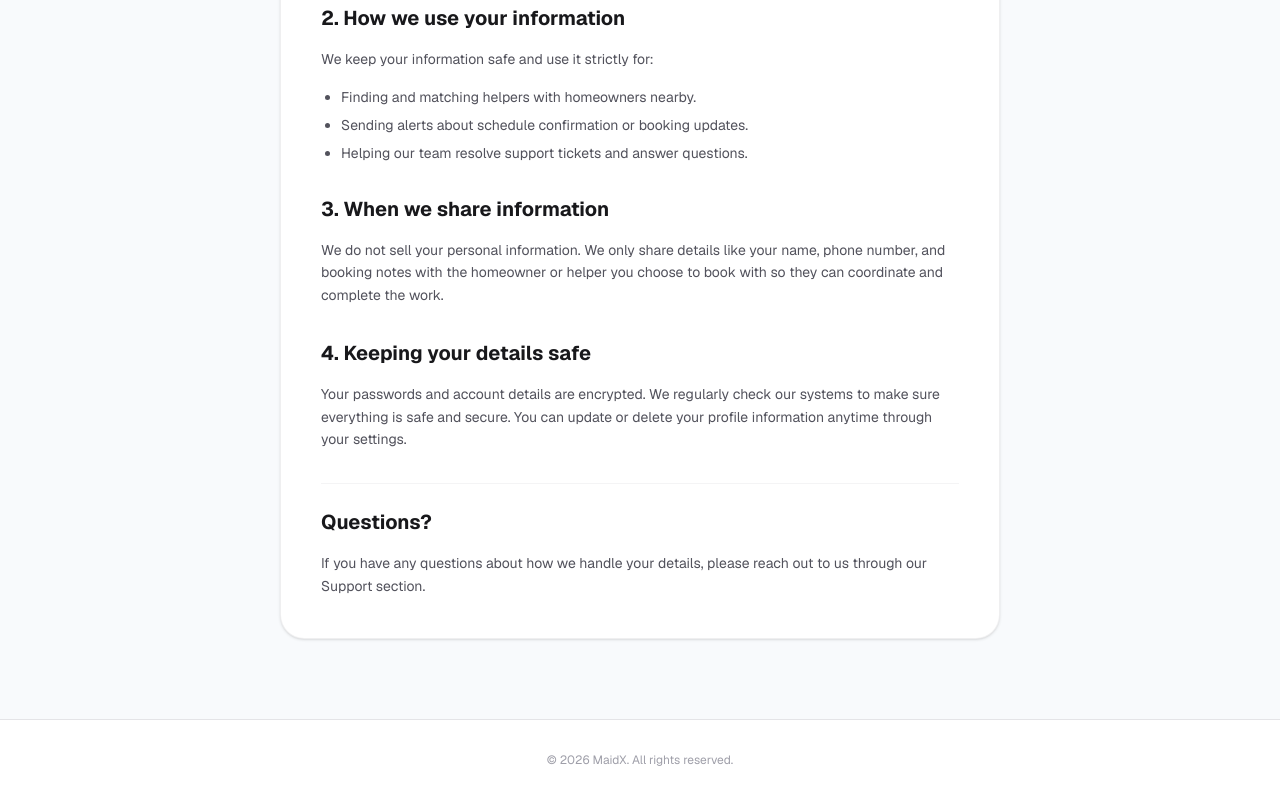
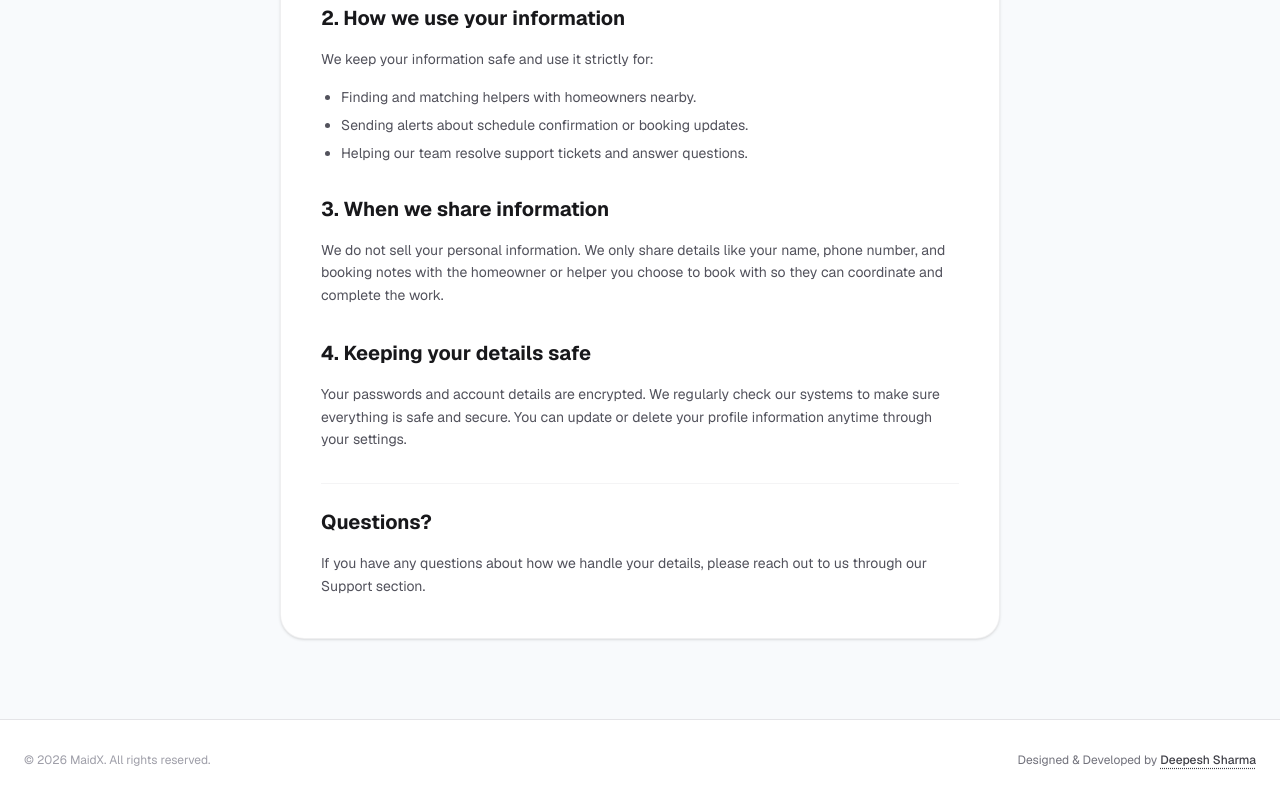
Before and after one commit to DeepeshSharma11/MaidX, a Next.js app in the folder frontend/: page /privacy in a window 1280 px wide. Shown: the part 541-1341 px from the top of the page. Built offline with nearby package versions, Linux system fonts and the light colour scheme; no server answers.

Commit message:
Add developer attribution for Deepesh Sharma in public footers

```diff
--- a/frontend/src/app/cancellation/page.tsx
+++ b/frontend/src/app/cancellation/page.tsx
@@ -93,8 +93,19 @@ export default function CancellationPage() {
 
       {/* Footer */}
       <footer className="bg-white dark:bg-zinc-900 border-t border-zinc-200 dark:border-zinc-800 py-8">
-        <div className="max-w-7xl mx-auto px-6 text-center text-xs text-zinc-400">
+        <div className="max-w-7xl mx-auto px-6 text-xs text-zinc-400 flex flex-col sm:flex-row items-center justify-between gap-4">
           <p>&copy; {new Date().getFullYear()} MaidX. All rights reserved.</p>
+          <p className="text-zinc-500">
+            Designed & Developed by{" "}
+            <a
+              href="https://github.com/DeepeshSharma11"
+              target="_blank"
+              rel="noopener noreferrer"
+              className="font-medium text-zinc-700 dark:text-zinc-300 hover:text-indigo-600 dark:hover:text-indigo-400 transition-colors underline decoration-dotted underline-offset-4"
+            >
+              Deepesh Sharma
+            </a>
+          </p>
         </div>
       </footer>
     </div>
--- a/frontend/src/app/page.tsx
+++ b/frontend/src/app/page.tsx
@@ -188,8 +188,19 @@ export default function Home() {
               <Link href="/cancellation" className="text-zinc-500 hover:text-indigo-600 transition-colors">Cancellation Policy</Link>
             </div>
           </div>
-          <div className="pt-8 text-xs text-zinc-400 text-center">
+          <div className="pt-8 text-xs text-zinc-400 text-center flex flex-col sm:flex-row items-center justify-between gap-4">
             <p>&copy; {new Date().getFullYear()} MaidX. All rights reserved.</p>
+            <p className="text-zinc-500">
+              Designed & Developed by{" "}
+              <a
+                href="https://github.com/DeepeshSharma11"
+                target="_blank"
+                rel="noopener noreferrer"
+                className="font-medium text-zinc-700 dark:text-zinc-300 hover:text-indigo-600 dark:hover:text-indigo-400 transition-colors underline decoration-dotted underline-offset-4"
+              >
+                Deepesh Sharma
+              </a>
+            </p>
           </div>
         </div>
       </footer>
--- a/frontend/src/app/privacy/page.tsx
+++ b/frontend/src/app/privacy/page.tsx
@@ -95,8 +95,19 @@ export default function PrivacyPage() {
 
       {/* Footer */}
       <footer className="bg-white dark:bg-zinc-900 border-t border-zinc-200 dark:border-zinc-800 py-8">
-        <div className="max-w-7xl mx-auto px-6 text-center text-xs text-zinc-400">
+        <div className="max-w-7xl mx-auto px-6 text-xs text-zinc-400 flex flex-col sm:flex-row items-center justify-between gap-4">
           <p>&copy; {new Date().getFullYear()} MaidX. All rights reserved.</p>
+          <p className="text-zinc-500">
+            Designed & Developed by{" "}
+            <a
+              href="https://github.com/DeepeshSharma11"
+              target="_blank"
+              rel="noopener noreferrer"
+              className="font-medium text-zinc-700 dark:text-zinc-300 hover:text-indigo-600 dark:hover:text-indigo-400 transition-colors underline decoration-dotted underline-offset-4"
+            >
+              Deepesh Sharma
+            </a>
+          </p>
         </div>
       </footer>
     </div>
--- a/frontend/src/app/refund/page.tsx
+++ b/frontend/src/app/refund/page.tsx
@@ -88,8 +88,19 @@ export default function RefundPage() {
 
       {/* Footer */}
       <footer className="bg-white dark:bg-zinc-900 border-t border-zinc-200 dark:border-zinc-800 py-8">
-        <div className="max-w-7xl mx-auto px-6 text-center text-xs text-zinc-400">
+        <div className="max-w-7xl mx-auto px-6 text-xs text-zinc-400 flex flex-col sm:flex-row items-center justify-between gap-4">
           <p>&copy; {new Date().getFullYear()} MaidX. All rights reserved.</p>
+          <p className="text-zinc-500">
+            Designed & Developed by{" "}
+            <a
+              href="https://github.com/DeepeshSharma11"
+              target="_blank"
+              rel="noopener noreferrer"
+              className="font-medium text-zinc-700 dark:text-zinc-300 hover:text-indigo-600 dark:hover:text-indigo-400 transition-colors underline decoration-dotted underline-offset-4"
+            >
+              Deepesh Sharma
+            </a>
+          </p>
         </div>
       </footer>
     </div>
--- a/frontend/src/app/terms/page.tsx
+++ b/frontend/src/app/terms/page.tsx
@@ -90,8 +90,19 @@ export default function TermsPage() {
 
       {/* Footer */}
       <footer className="bg-white dark:bg-zinc-900 border-t border-zinc-200 dark:border-zinc-800 py-8">
-        <div className="max-w-7xl mx-auto px-6 text-center text-xs text-zinc-400">
+        <div className="max-w-7xl mx-auto px-6 text-xs text-zinc-400 flex flex-col sm:flex-row items-center justify-between gap-4">
           <p>&copy; {new Date().getFullYear()} MaidX. All rights reserved.</p>
+          <p className="text-zinc-500">
+            Designed & Developed by{" "}
+            <a
+              href="https://github.com/DeepeshSharma11"
+              target="_blank"
+              rel="noopener noreferrer"
+              className="font-medium text-zinc-700 dark:text-zinc-300 hover:text-indigo-600 dark:hover:text-indigo-400 transition-colors underline decoration-dotted underline-offset-4"
+            >
+              Deepesh Sharma
+            </a>
+          </p>
         </div>
       </footer>
     </div>
```
